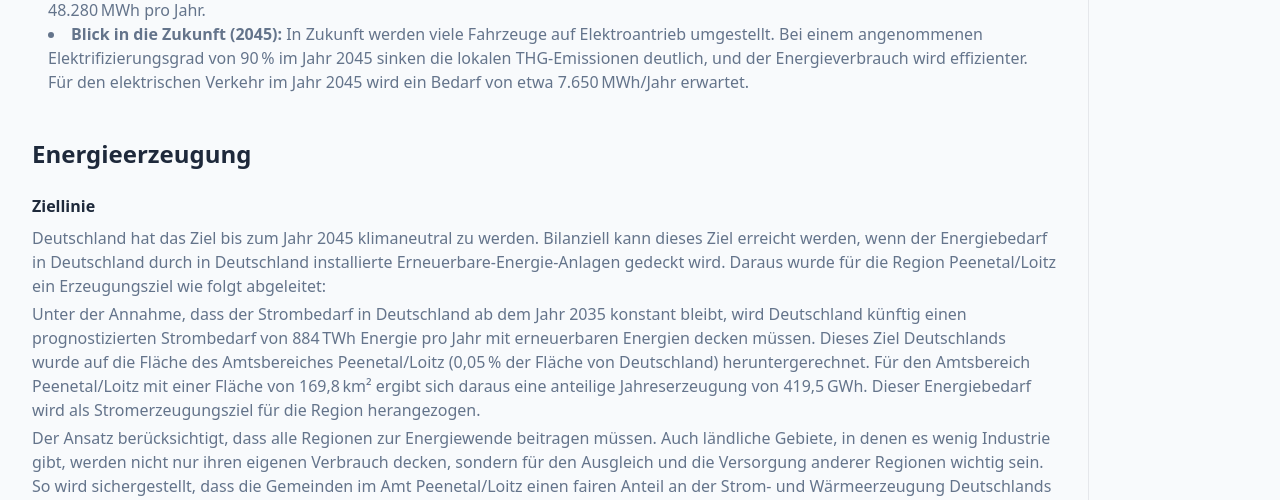
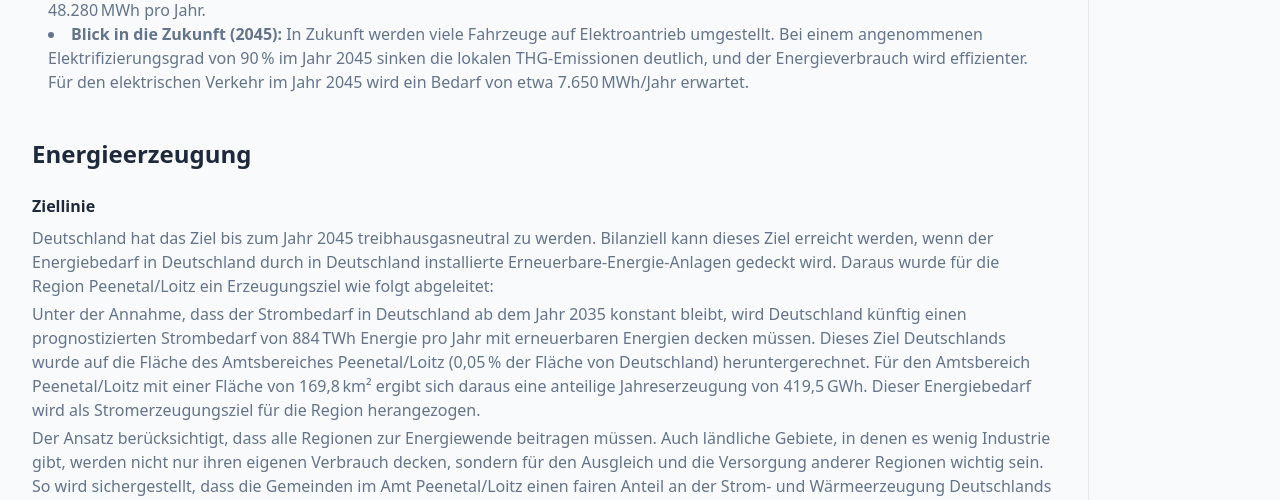
Before and after one commit to rl-institut/ReEnAct_web, a Django app: page /data/ in a window 1280 px wide; the page is wider, and only the part inside the window is pictured. Shown: the part 1509-2009 px from the top of that part. Run offline with Django 5.2, Linux system fonts and the light colour scheme; parts of the project's set-up code (start-up, migrations or seed data) failed here and were passed over; some libraries are stand-ins or nearby versions.

Commit message:
changed "klimaneutral" to "treibhausgasneutral"

```diff
--- a/reenact/templates/reenact/background.html
+++ b/reenact/templates/reenact/background.html
@@ -11,7 +11,7 @@
         <div class="py-4 border-b">
           <h2 class="text-slate-800 font-bold pb-2">Hintergrund</h2>
           <p class="text-slate-500">
-            Deutschland hat das Ziel bis zum Jahr 2045 klimaneutral zu werden. Um dieses Ziel zu erreichen, muss unter anderem das Energiesystem transformiert werden – von einem Energiesystem mit zentralen Anlagen und fossiler Energieerzeugung hin zu einem Energiesystem mit dezentralen Anlagen, welche Wärme und Strom auf Basis Erneuerbarer Energien bereitstellen. Wie die Energiewende in der Region Peenetal-Loitz aussehen könnte, zeigt dieser Energieplaner.
+            Deutschland hat das Ziel bis zum Jahr 2045 treibhausgasneutral zu werden. Um dieses Ziel zu erreichen, muss unter anderem das Energiesystem transformiert werden – von einem Energiesystem mit zentralen Anlagen und fossiler Energieerzeugung hin zu einem Energiesystem mit dezentralen Anlagen, welche Wärme und Strom auf Basis Erneuerbarer Energien bereitstellen. Wie die Energiewende in der Region Peenetal-Loitz aussehen könnte, zeigt dieser Energieplaner.
           </p>
         </div>
         <div class="py-4 border-b">
@@ -53,7 +53,7 @@
             Für das Jahr 2024 werden die Treibhausgas-Emissionen dargestellt, welche insgesamt durch den Energiebedarf der Region in den Sektoren Strom, Wärme und Mobilität sowie durch die Moore entstehen.
           </p>
           <p class="text-slate-500">
-            Der für das Jahr 2045 gewählte Ansatz zielt darauf ab, die Ausnutzung der klimabezogenen Handlungsspielräume der Region zu bewerten. Er misst also nicht, ob die Region im Jahr 2045 vollständig klimaneutral ist, sondern inwiefern dort zur Energiewende und zum Moorschutz in Verantwortung für die gesamtdeutschen Klimaziele beigetragen wird. Dafür werden zwei große Hebel betrachtet, mit welchen die Region ihre Treibhausgase reduzieren kann. Diese liegen
+            Der für das Jahr 2045 gewählte Ansatz zielt darauf ab, die Ausnutzung der klimabezogenen Handlungsspielräume der Region zu bewerten. Er misst also nicht, ob die Region im Jahr 2045 vollständig treibhausgasneutral ist, sondern inwiefern dort zur Energiewende und zum Moorschutz in Verantwortung für die gesamtdeutschen Klimaziele beigetragen wird. Dafür werden zwei große Hebel betrachtet, mit welchen die Region ihre Treibhausgase reduzieren kann. Diese liegen
           </p>
           <p class="text-slate-500 pl-4">1) in der Erreichung ihres Erzeugungsziels (vgl. Abschnitt “Erzeugungsziel”)</p>
           <p class="text-slate-500 pl-4">
--- a/reenact/templates/reenact/data.html
+++ b/reenact/templates/reenact/data.html
@@ -108,7 +108,7 @@
         <div class="py-4 border-b">
           <h2 id="production-goal" class="text-slate-800 font-bold pb-2">Ziellinie</h2>
           <p class="text-slate-500 pb-1">
-            Deutschland hat das Ziel bis zum Jahr 2045 klimaneutral zu werden. Bilanziell kann dieses Ziel erreicht werden, wenn der Energiebedarf in Deutschland durch in Deutschland installierte Erneuerbare-Energie-Anlagen gedeckt wird. Daraus wurde für die Region Peenetal/Loitz ein Erzeugungsziel wie folgt abgeleitet:
+            Deutschland hat das Ziel bis zum Jahr 2045 treibhausgasneutral zu werden. Bilanziell kann dieses Ziel erreicht werden, wenn der Energiebedarf in Deutschland durch in Deutschland installierte Erneuerbare-Energie-Anlagen gedeckt wird. Daraus wurde für die Region Peenetal/Loitz ein Erzeugungsziel wie folgt abgeleitet:
           </p>
           <p class="text-slate-500 pb-1">
             Unter der Annahme, dass der Strombedarf in Deutschland ab dem Jahr 2035 konstant bleibt, wird Deutschland künftig einen prognostizierten Strombedarf von 884 TWh Energie pro Jahr mit erneuerbaren Energien decken müssen. Dieses Ziel Deutschlands wurde auf die Fläche des Amtsbereiches Peenetal/Loitz (0,05 % der Fläche von Deutschland) heruntergerechnet. Für den Amtsbereich Peenetal/Loitz mit einer Fläche von 169,8 km² ergibt sich daraus eine anteilige Jahreserzeugung von  419,5 GWh. Dieser Energiebedarf wird als Stromerzeugungsziel für die Region herangezogen.
@@ -1083,7 +1083,7 @@
         <div class="py-4 border-b">
           <h2 id="results-climate" class="text-slate-800 font-bold pb-2">Klimaziele</h2>
           <p class="text-slate-500 pb-1">
-            Die Erfüllung des Beitrags der Region zur Erreichung der Klimaziele wird für das Jahr 2045 anhand der Erfüllung des Erzeugungsziels (vgl. Abschnitt “Ziellinie”) sowie der entstehenden Treibhausgas-Emissionen gemessen, welche durch Ausbau von Erneuerbaren Energien und Moorwiedervernässung vermieden werden können (vgl. Abschnitt “Treibhausgas-Emissionen”). Der Ansatz zielt darauf ab, die Ausnutzung der klimabezogenen Handlungsspielräume der Region zu bewerten. Er misst also nicht, ob die Region im Jahr 2045 vollständig klimaneutral ist, sondern inwiefern dort zur Energiewende und zum Moorschutz in Verantwortung für die gesamtdeutschen Klimaziele beigetragen wird. Auf die Ermittlung der vermiedenen Emissionen wird im Abschnitt “Treibhausgas-Emissionen” eingegangen.
+            Die Erfüllung des Beitrags der Region zur Erreichung der Klimaziele wird für das Jahr 2045 anhand der Erfüllung des Erzeugungsziels (vgl. Abschnitt “Ziellinie”) sowie der entstehenden Treibhausgas-Emissionen gemessen, welche durch Ausbau von Erneuerbaren Energien und Moorwiedervernässung vermieden werden können (vgl. Abschnitt “Treibhausgas-Emissionen”). Der Ansatz zielt darauf ab, die Ausnutzung der klimabezogenen Handlungsspielräume der Region zu bewerten. Er misst also nicht, ob die Region im Jahr 2045 vollständig treibhausgasneutral ist, sondern inwiefern dort zur Energiewende und zum Moorschutz in Verantwortung für die gesamtdeutschen Klimaziele beigetragen wird. Auf die Ermittlung der vermiedenen Emissionen wird im Abschnitt “Treibhausgas-Emissionen” eingegangen.
           </p>
         </div>
         <div class="py-4 border-b">
```
